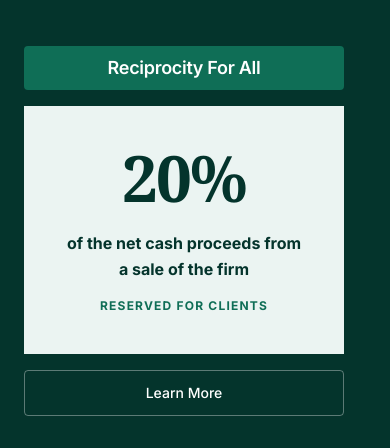
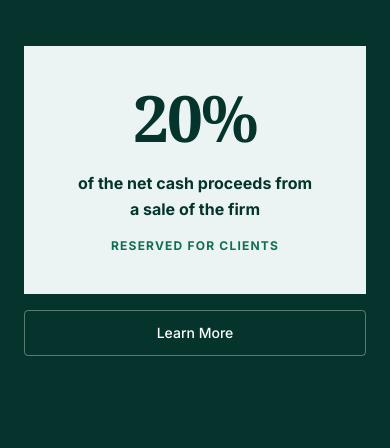
Before and after one commit to smchud/reciprocal-wealth-sam, a Next.js app: page / in a window 390 px wide. Shown: the part 396-844 px from the top of the page. Built offline with nearby package versions, Linux system fonts and the light colour scheme; no server answers.

Commit message:
Hero: remove Reciprocity For All label box, stretch stat column full-width on mobile
Drop the green label above the 20% stat box. The stat column now stays
full-width on mobile (matching the copy column above it) and only caps
at 320px from md: up; the Learn More button inherits the same width.

```diff
--- a/src/app/page.tsx
+++ b/src/app/page.tsx
@@ -63,13 +63,8 @@ export default function Home() {
                 </Link>
               </div>
             </div>
-            <div className="w-full max-w-[320px] flex-shrink-0">
-              <div className="bg-forest rounded-sm py-2 text-center">
-                <span className="text-lg md:text-[22px] font-semibold tracking-[-0.3px] text-white">
-                  {reciprocityByContract.label}
-                </span>
-              </div>
-              <div className="mt-4 bg-forest-10 p-10 md:p-12 text-center">
+            <div className="w-full md:max-w-[320px] flex-shrink-0">
+              <div className="bg-forest-10 p-10 md:p-12 text-center">
                 <p className="font-serif lining-nums text-[64px] md:text-[72px] font-bold tracking-[-2px] text-deep-forest leading-none">
                   {reciprocityByContract.stat}
                 </p>
```
